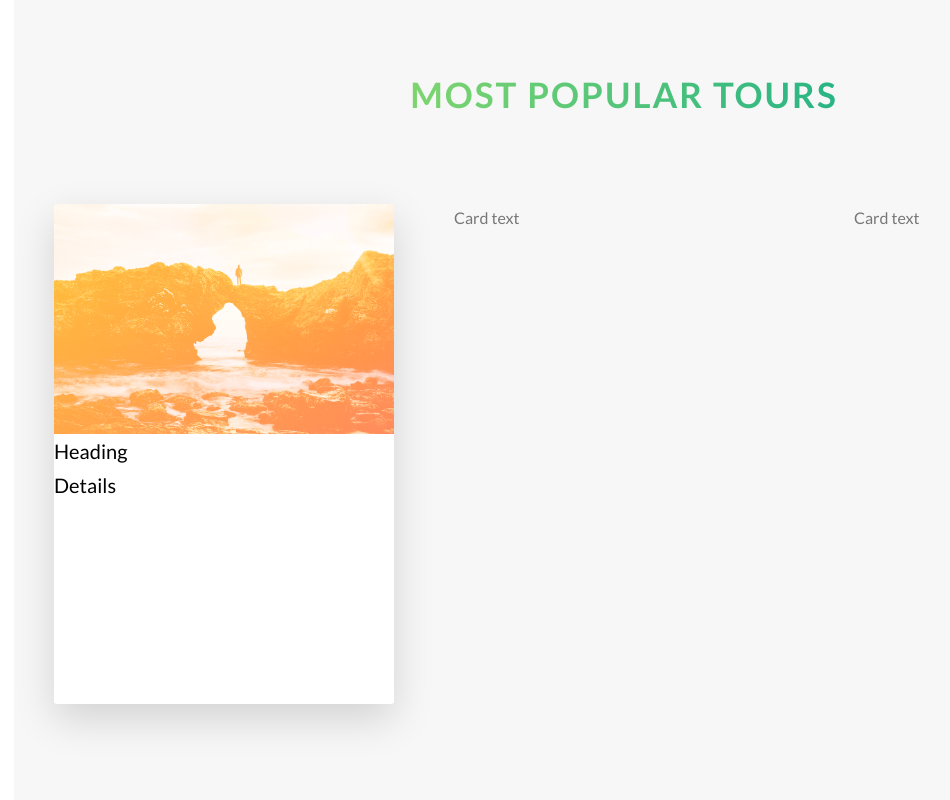
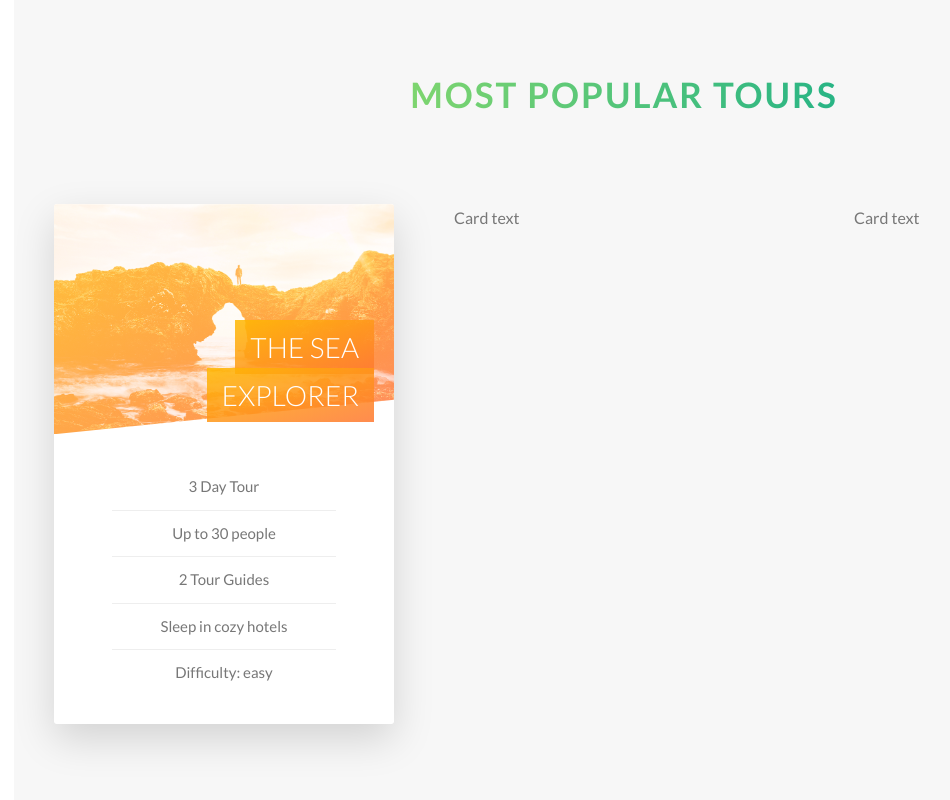
Before and after one commit to chrisvneal/Natours-CSS-Project, a website: page index.html in a window 1280 px wide. Shown: the part 2256-3056 px from the top of the page, without its empty margins (16-966 px from the left). Drawn offline with Linux system fonts and the light colour scheme.

Commit message:
Add clip effect and details to card

```diff
--- a/index.html
+++ b/index.html
@@ -142,11 +142,20 @@
                             <div class="card__picture card__picture--1">
                                 &nbsp;
                             </div>
-                            <div class="card__heading">
-                                Heading
-                            </div>
+                            <h4 class="card__heading">
+                                <span class="card__heading-span card__heading-span--1">
+                                    The Sea Explorer
+                                </span>
+
+                            </h4>
                             <div class="card__details">
-                                Details
+                                <ul>
+                                    <li>3 Day Tour</li>
+                                    <li>Up to 30 people</li>
+                                    <li>2 Tour Guides</li>
+                                    <li>Sleep in cozy hotels</li>
+                                    <li>Difficulty: easy</li>
+                                </ul>
                             </div>
 
                         </div>
--- a/sass/abstracts/_variables.scss
+++ b/sass/abstracts/_variables.scss
@@ -10,6 +10,7 @@ $color-tertiary-light: #2998ff;
 $color-tertiary-dark: #5643fa;
 
 $color-grey-light-1: #f7f7f7;
+$color-grey-light-2: #eee;
 
 $color-grey-dark: #777;
 $color-white: #fff;
--- a/sass/components/_card.scss
+++ b/sass/components/_card.scss
@@ -1,15 +1,16 @@
 .card {
+    $card-height: 52rem;
+
+
     // functionality
     perspective: 150rem;
     -moz-perspective: 150rem;
     position: relative;
-    height: 50rem;
+    height: $card-height;
 
     // card sides
     &__side {
-        color: black;
-        font-size: 2rem;
-        height: 50rem;
+        height: $card-height;
         transition: all .8s ease;
         overflow: hidden;
 
@@ -48,6 +49,8 @@
         background-size: cover;
         height: 23rem;
         background-blend-mode: screen;
+        -webkit-clip-path: polygon(0 0, 100% 0, 100% 85%, 0 100%);
+        clip-path: polygon(0 0, 100% 0, 100% 85%, 0 100%);
 
         &--1 {
             background-image: linear-gradient(to right bottom, $color-secondary-light, $color-secondary-dark), url(../img/nat-5.jpg);
@@ -62,6 +65,49 @@
         }
     }
 
+    &__heading {
+        font-size: 2.8rem;
+        font-weight: 300;
+        text-transform: uppercase;
+        text-align: right;
+        color: $color-white;
+        position: absolute;
+        top: 12rem;
+        right: 2rem;
+        width: 75%;
+    }
+
+    &__heading-span {
+        padding: 1rem 1.5rem;
+        -webkit-box-decoration-break: clone;
+        box-decoration-break: clone;
+
+
+        &--1 {
+            background-image: linear-gradient(to right bottom, rgba($color-secondary-light, .85), rgba($color-secondary-dark, .85));
+        }
+    }
+
+    &__details {
+        padding: 3rem;
+
+        ul {
+            list-style: none;
+            width: 80%;
+            margin: 0 auto;
+
+            li {
+                text-align: center;
+                font-size: 1.5rem;
+                padding: 1rem;
+
+                &:not(:last-child) {
+                    border-bottom: 1px solid $color-grey-light-2;
+                }
+            }
+        }
+    }
+
 
 
 }
--- a/sass/layout/_header.scss
+++ b/sass/layout/_header.scss
@@ -6,6 +6,7 @@
         url(../img/hero.jpg);
     background-size: cover;
     background-position: top;
+    -webkit-clip-path: polygon(0 0, 100% 0, 100% 75vh, 0 100%);
     clip-path: polygon(0 0, 100% 0, 100% 75vh, 0 100%);
     position: relative;
 
```
Also changed, not shown: css/style.css.
